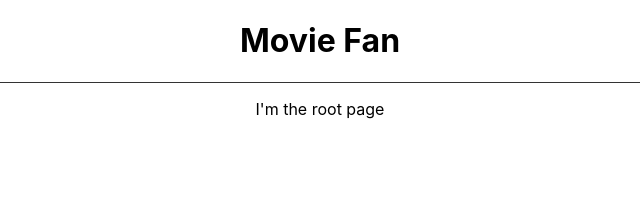
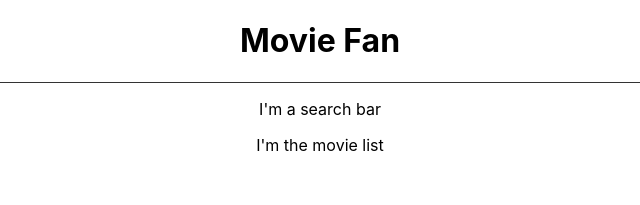
Before and after one commit to terchiem/movie-fan, a React (Create React App) app in the folder client/: page / in a window 1280 px wide. Shown: the top 205 px of the page, without its empty margins (320-960 px from the left). Built offline with nearby package versions, Linux system fonts and the light colour scheme.

Commit message:
Create placeholder components for MovieSearch and MovieDetails

```diff
--- a/client/src/App.js
+++ b/client/src/App.js
@@ -3,6 +3,8 @@ import { BrowserRouter, Route } from 'react-router-dom';
 import './App.css';
 
 import Header from './components/Header/Header';
+import MovieDetails from './components/MovieDetails/MovieDetails';
+import MovieSearch from './components/MovieSearch/MovieSearch';
 
 function App() {
   return (
@@ -11,10 +13,10 @@ function App() {
         <Header />
 
         <Route exact path="/">
-          <p>I'm the root page</p>
+          <MovieSearch />
         </Route>
         <Route path="/:id">
-          <p>I'm a movie details page</p>
+          <MovieDetails />
         </Route>
       </BrowserRouter>
     </div>
--- /dev/null
+++ b/client/src/components/MovieDetails/MovieDetails.css
@@ -0,0 +1,3 @@
+.MovieDetails {
+
+}
--- /dev/null
+++ b/client/src/components/MovieDetails/MovieDetails.js
@@ -0,0 +1,12 @@
+import React from 'react';
+import './MovieDetails.css';
+
+function MovieDetails() {
+  return (
+    <div className="MovieDetails">
+      <p>I'm the details page</p>
+    </div>
+  )
+}
+
+export default MovieDetails;
--- /dev/null
+++ b/client/src/components/MovieSearch/MovieSearch.css
@@ -0,0 +1,3 @@
+.MovieSearch {
+
+}
--- /dev/null
+++ b/client/src/components/MovieSearch/MovieSearch.js
@@ -0,0 +1,13 @@
+import React from 'react';
+import './MovieSearch.css';
+
+function MovieSearch() {
+  return (
+    <div className="MovieSearch">
+      <p>I'm a search bar</p>
+      <p>I'm the movie list</p>
+    </div>
+  )
+}
+
+export default MovieSearch;
```
